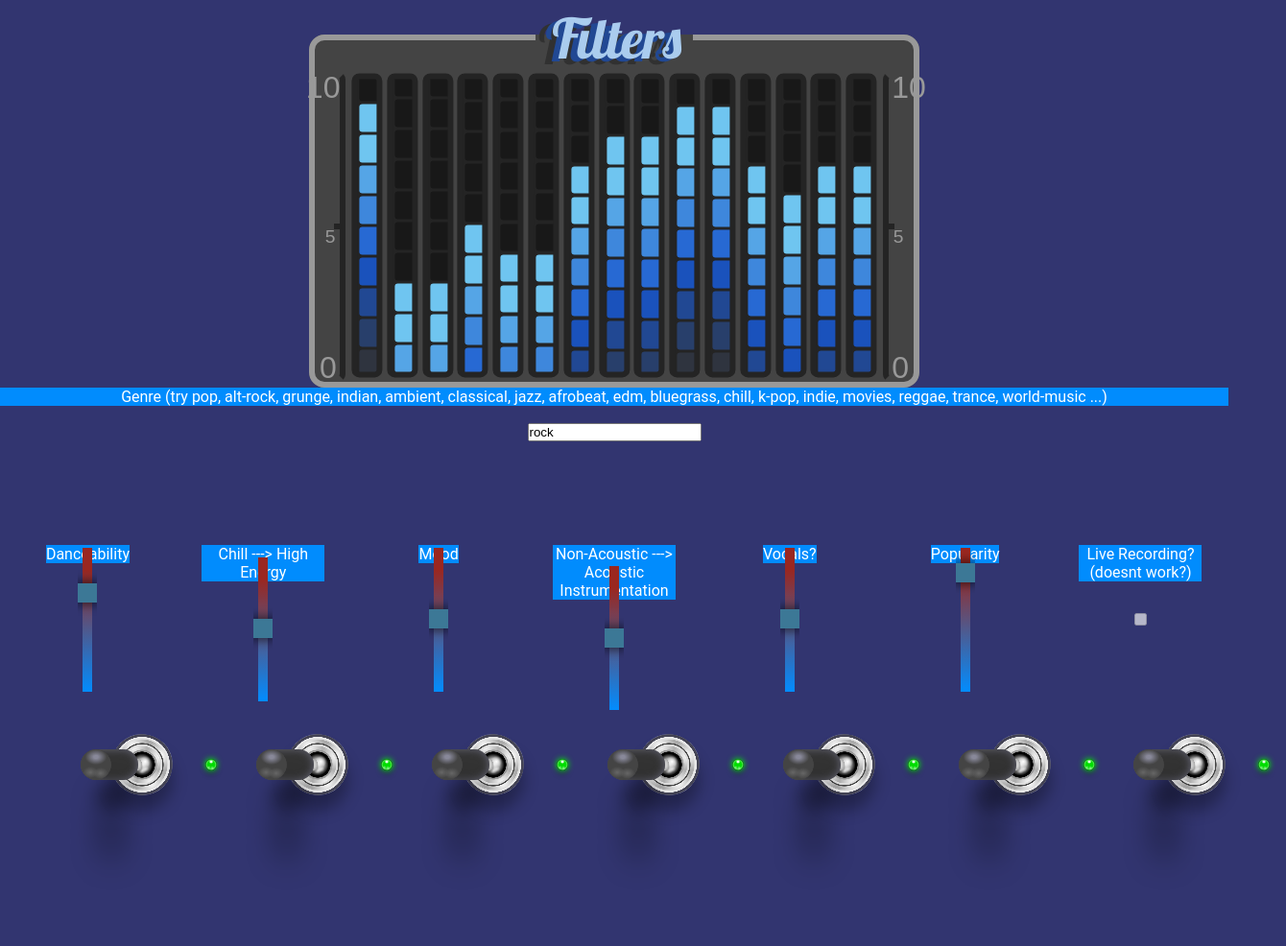
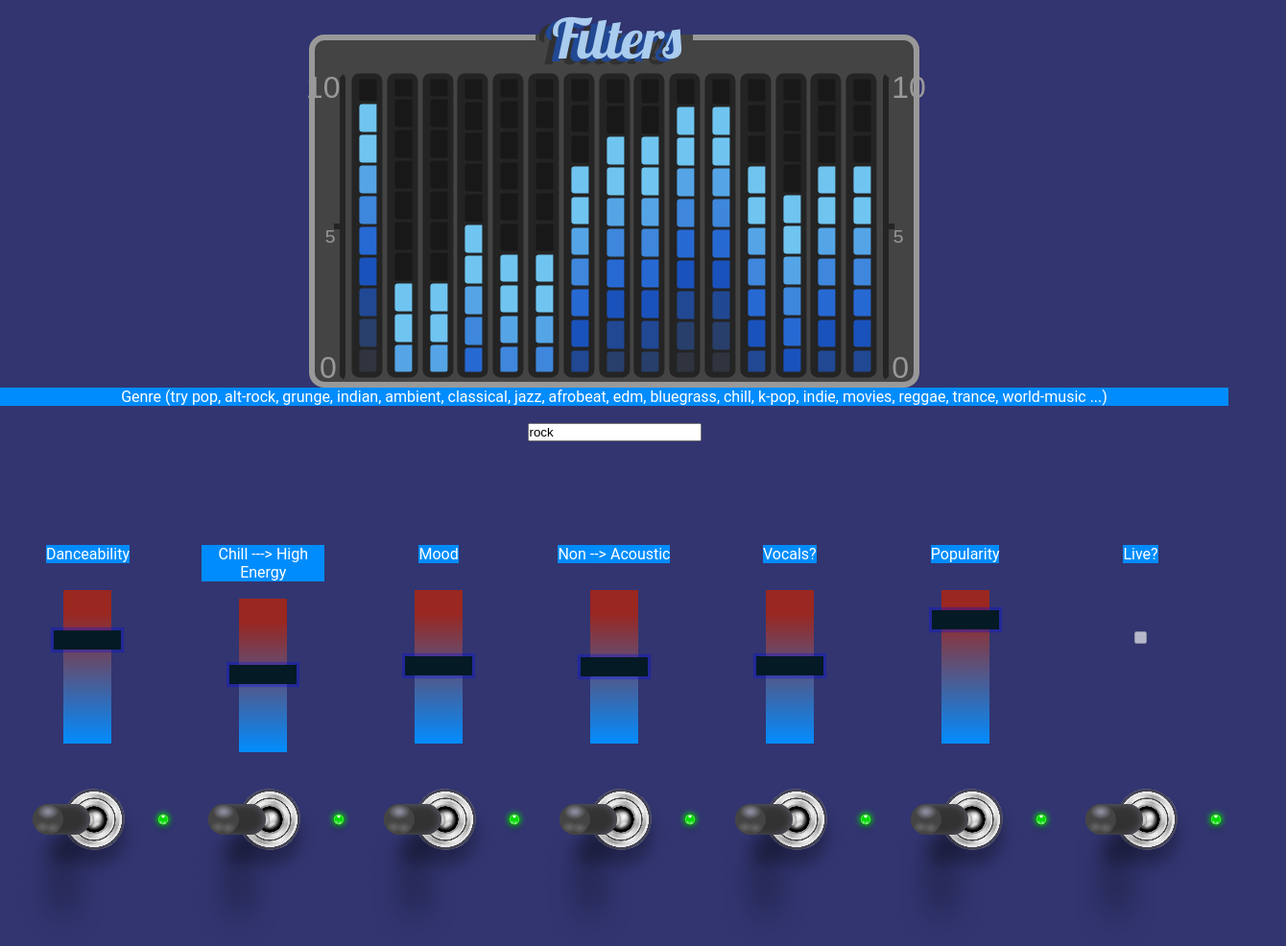
Before and after one commit to naturalCode4/Musical-App, a website: page client/index.html in a window 1280 px wide. Shown: the part 479-1465 px from the top of the page at 96% size, 1340 px wide, since content can reach past the window. Drawn offline with nearby package versions, Linux system fonts and the light colour scheme.

Commit message:
pre-kyle

```diff
--- a/client/index.html
+++ b/client/index.html
@@ -133,7 +133,7 @@
         <br><br><br><br><br><br><br><br>
 
         <div>
-            <p>Non-Acoustic ---> Acoustic Instrumentation</p>
+            <p>Non --> Acoustic</p>
             <input type="range" class="custom-slider" id="acousticness" name="acousticness" min="1" max="101" step="25">
             <!-- <button id="acousticness-toggle">Off/On</button> -->
             <form class="leverform" id="acousticness-lever">
@@ -184,7 +184,7 @@
         <br><br><br><br><br><br><br><br>
 
         <div>
-            <p>Live Recording? (doesnt work?)</p>
+            <p>Live?</p>
             <input type="checkbox" id="liveness" name="liveness" autocomplete="off" disabled>
             <!-- <button id="liveness-toggle">Off/On</button> -->
             <form class="leverform" id="liveness-lever">
--- a/client/styles.css
+++ b/client/styles.css
@@ -652,10 +652,11 @@ label span {
   .custom-slider{
 	-webkit-appearance:none;
 	width:160px;
-	height:20px;
-	margin:10px 50px;
+	height:80px;
+	/* margin:0px 0px 0px 0px; */
+  /* top right bottom left */
 	background: linear-gradient(to right, rgba(1, 141, 255, 0.99) 0%, #9A2720 85%);
-	background-size:150px 10px;
+	background-size:160px 50px;
 	background-position:center;
 	background-repeat:no-repeat;
 	overflow:hidden;
@@ -665,17 +666,17 @@ label span {
   }
 
   .custom-slider:first-of-type{
-	margin-top:30px;
+	margin-top:60px;
   }
 
   .custom-slider::-webkit-slider-thumb{
 	-webkit-appearance:none;
 	width:20px;
-	height:20px;
-	background:rgb(60,120,150);
+	height:70px;
+	background:rgb(4, 26, 37);
 	position:relative;
 	z-index:3;
-	box-shadow:0 0 10px 3px rgba(0,0,0,0.5);
+	box-shadow:0 0 1px 3px rgba(2, 10, 244, 0.301);
   cursor: pointer;
   }
 
@@ -693,12 +694,17 @@ label span {
 
   .custom-slider:disabled {
 	background: grey;
-  }
-  .custom-slider::-webkit-slider-thumb:disabled {
-  cursor: not-allowed;
-  }
+  width:160px;
+	height:50px;
+}
 
-/* direction of slider */
+  /* .custom-slider::-webkit-slider-thumb:disabled {
+    width:20px;
+    height:70px;
+  } */
+/* slider thumb not working for disabled^^ */
+
+/* change direction of slider values and possibly more about it */
 .right-to-left-slider {
     /* direction: rtl; */
     -webkit-transform: rotateY(180deg);
@@ -716,13 +722,29 @@ label span {
 
 #filters-section > div {
   max-width: 10vw;
+  height: 350px;0
   min-height: fit-content;
   display: flex;
   flex-direction: column;
   justify-content: space-between;
   align-items: center;
+  margin: 0px, 0px, 0px, 0px;
 }
 
-#filters-section > div > * {
+/* max-width: 10vw;
+  height: 350px;
+  display: flex;
+  flex-direction: column;
+  justify-content: space-between;
+  align-items: center;
+  margin-left: 0px;
+  margin-right: 0px;
+  margin-top: 0px;
+  margin-bottom: 0px; */
 
+#filters-section > div > form {
+  margin-left: -50px;
+  display: flex;
+  height: fit-content;
+  justify-content: space-around;
 }
```
